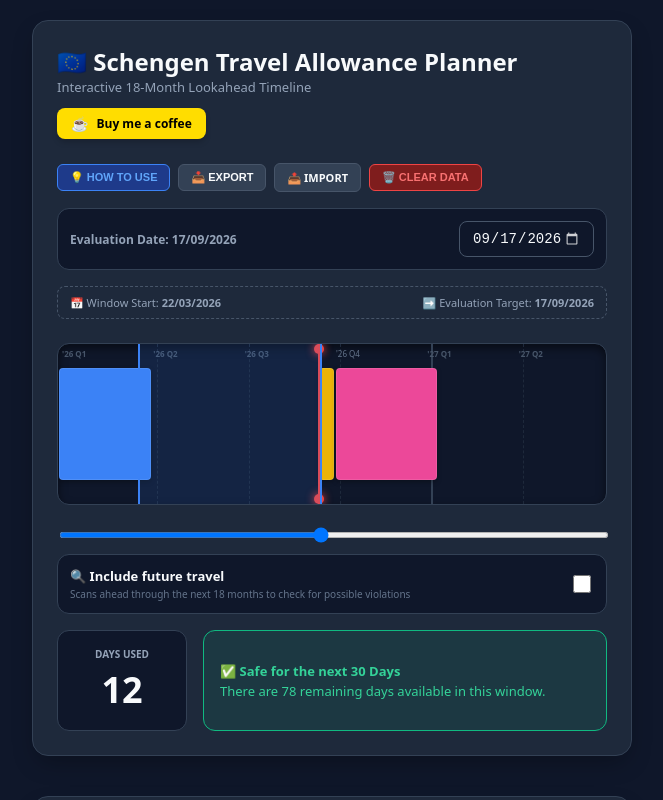
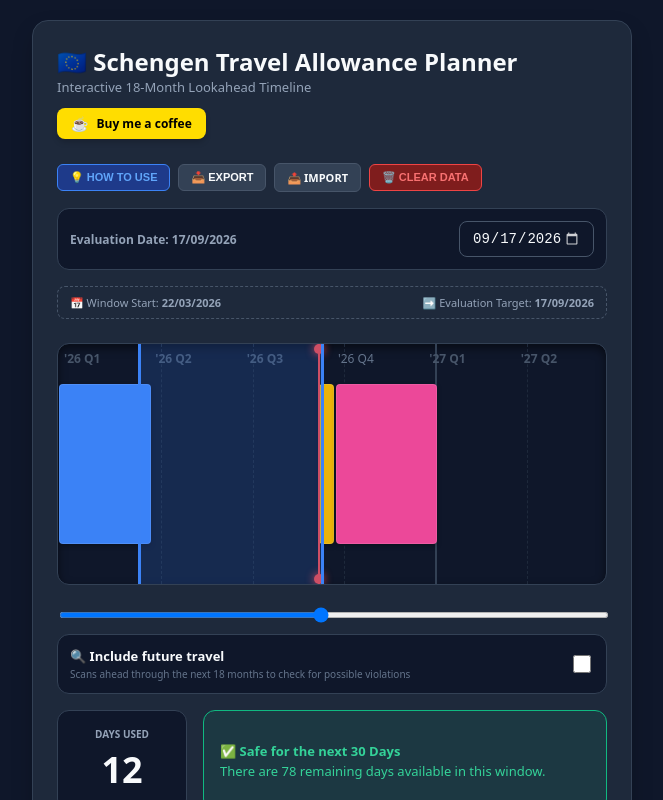
Before and after one commit to Uristamonov/schengen-calculator, a React (Vite) app: page / in a window 1280 px wide. Shown: the top 800 px of the page, without its empty margins (308-971 px from the left). Built offline with nearby package versions, Linux system fonts and the light colour scheme.

Commit message:
Update GraphicalTimeline.jsx

```diff
--- a/src/components/GraphicalTimeline.jsx
+++ b/src/components/GraphicalTimeline.jsx
@@ -2,18 +2,8 @@ import React, { useRef, useState, useEffect } from 'react';
 import { formatDisplayDate } from '../utils/dateHelpers';
 
 export default function GraphicalTimeline({
-  timelineStart,
-  timelineEnd,
-  totalTimelineDays,
-  sliderValue,
-  handleSliderChange,
-  windowLeft,
-  windowWidth,
-  processedTrips,
-  evalMarkerLeft,
-  targetEvalDate,
-  windowStart,
-  evalDate
+  timelineStart, timelineEnd, totalTimelineDays, sliderValue, handleSliderChange,
+  windowLeft, windowWidth, processedTrips, evalMarkerLeft, targetEvalDate, windowStart, evalDate
 }) {
   const trackRef = useRef(null);
   const [isDragging, setIsOngoingDrag] = useState(false);
@@ -21,45 +11,26 @@ export default function GraphicalTimeline({
   const [dragStartPercent, setDragStartPercent] = useState(0);
 
   const handleWindowMouseDown = (e) => {
-    e.preventDefault();
-    if (!trackRef.current) return;
-
-    setIsOngoingDrag(true);
-    setDragStartDays(sliderValue);
-
+    e.preventDefault(); if (!trackRef.current) return;
+    setIsOngoingDrag(true); setDragStartDays(sliderValue);
     const trackRect = trackRef.current.getBoundingClientRect();
     const clickX = e.clientX - trackRect.left;
-    const clickPercent = (clickX / trackRect.width) * 100;
-    setDragStartPercent(clickPercent);
+    setDragStartPercent((clickX / trackRect.width) * 100);
   };
 
   useEffect(() => {
     const handleMouseGlobalMove = (e) => {
       if (!isDragging || !trackRef.current) return;
-
       const trackRect = trackRef.current.getBoundingClientRect();
-      const currentX = e.clientX - trackRect.left;
-      const currentPercent = (currentX / trackRect.width) * 100;
-
-      const pctDelta = currentPercent - dragStartPercent;
-      const daysDelta = Math.round((pctDelta / 100) * totalTimelineDays);
-
-      let targetDays = dragStartDays + daysDelta;
-      if (targetDays < 0) targetDays = 0;
-      if (targetDays > totalTimelineDays) targetDays = totalTimelineDays;
-
-      handleSliderChange(targetDays);
+      const currentPercent = ((e.clientX - trackRect.left) / trackRect.width) * 100;
+      const daysDelta = Math.round(((currentPercent - dragStartPercent) / 100) * totalTimelineDays);
+      handleSliderChange(Math.max(0, Math.min(totalTimelineDays, dragStartDays + daysDelta)));
     };
-
-    const handleMouseGlobalUp = () => {
-      if (isDragging) setIsOngoingDrag(false);
-    };
-
+    const handleMouseGlobalUp = () => { if (isDragging) setIsOngoingDrag(false); };
     if (isDragging) {
       window.addEventListener('mousemove', handleMouseGlobalMove);
       window.addEventListener('mouseup', handleMouseGlobalUp);
     }
-
     return () => {
       window.removeEventListener('mousemove', handleMouseGlobalMove);
       window.removeEventListener('mouseup', handleMouseGlobalUp);
@@ -69,47 +40,40 @@ export default function GraphicalTimeline({
   return (
     <>
       <div style={{ padding: '8px 12px', background: '#1e293b', borderRadius: '8px', border: '1px dashed #475569', fontSize: '11px', color: '#94a3b8', marginBottom: '14px', display: 'flex', justifyContent: 'space-between' }}>
-        {/* FIXED DATE FORMATTING CHECKPOINT PASS */}
         <span>📅 Window Start: <strong>{formatDisplayDate(windowStart.toISOString().split('T')[0])}</strong></span>
         <span>➡️ Evaluation Target: <strong>{formatDisplayDate(evalDate)}</strong></span>
       </div>
 
-      <div
-        ref={trackRef}
-        style={{ position: 'relative', height: '160px', background: '#0f172a', borderRadius: '12px', border: '1px solid #334155', margin: '24px 0 16px 0', overflow: 'hidden', boxShadow: 'inset 0 4px 10px rgba(0,0,0,0.5)' }}
-      >
-        <div style={{ position: 'absolute', left: '0%', width: '16.66%', borderRight: '1px dashed #1e293b', top: 0, bottom: 0, padding: '4px', fontSize: '8px', color: '#475569', fontWeight: 'bold' }}>'26 Q1</div>
-        <div style={{ position: 'absolute', left: '16.66%', width: '16.66%', borderRight: '1px dashed #1e293b', top: 0, bottom: 0, padding: '4px', fontSize: '8px', color: '#475569', fontWeight: 'bold' }}>'26 Q2</div>
-        <div style={{ position: 'absolute', left: '33.33%', width: '16.66%', borderRight: '1px dashed #1e293b', top: 0, bottom: 0, padding: '4px', fontSize: '8px', color: '#475569', fontWeight: 'bold' }}>'26 Q3</div>
-        <div style={{ position: 'absolute', left: '50%', width: '16.66%', borderRight: '2px solid #334155', top: 0, bottom: 0, padding: '4px', fontSize: '8px', color: '#64748b', fontWeight: 'black' }}>'26 Q4</div>
-        <div style={{ position: 'absolute', left: '66.66%', width: '16.66%', borderRight: '1px dashed #1e293b', top: 0, bottom: 0, padding: '4px', fontSize: '8px', color: '#475569', fontWeight: 'bold' }}>'27 Q1</div>
-        <div style={{ position: 'absolute', left: '83.33%', width: '16.66%', top: 0, bottom: 0, padding: '4px', fontSize: '8px', color: '#475569', fontWeight: 'bold' }}>'27 Q2</div>
+      {/* 🚀 EXPANDED CANVAS BOX DEPTH HEIGHT BY 50% */}
+      <div ref={trackRef} style={{ position: 'relative', height: '240px', background: '#0f172a', borderRadius: '12px', border: '1px solid #334155', margin: '24px 0 16px 0', overflow: 'hidden', boxShadow: 'inset 0 4px 10px rgba(0,0,0,0.5)' }}>
 
+        {/* 🎛️ QUARTER LABELS SCALED BY 50% FROM 8px TO 12px */}
+        <div style={{ position: 'absolute', left: '0%', width: '16.66%', borderRight: '1px dashed #1e293b', top: 0, bottom: 0, padding: '6px', fontSize: '12px', color: '#475569', fontWeight: 'bold' }}>'26 Q1</div>
+        <div style={{ position: 'absolute', left: '16.66%', width: '16.66%', borderRight: '1px dashed #1e293b', top: 0, bottom: 0, padding: '6px', fontSize: '12px', color: '#475569', fontWeight: 'bold' }}>'26 Q2</div>
+        <div style={{ position: 'absolute', left: '33.33%', width: '16.66%', borderRight: '1px dashed #1e293b', top: 0, bottom: 0, padding: '6px', fontSize: '12px', color: '#475569', fontWeight: 'bold' }}>'26 Q3</div>
+        <div style={{ position: 'absolute', left: '50%', width: '16.66%', borderRight: '2px solid #334155', top: 0, bottom: 0, padding: '6px', fontSize: '12px', color: '#64748b', fontWeight: 'black' }}>'26 Q4</div>
+        <div style={{ position: 'absolute', left: '66.66%', width: '16.66%', borderRight: '1px dashed #1e293b', top: 0, bottom: 0, padding: '6px', fontSize: '12px', color: '#475569', fontWeight: 'bold' }}>'27 Q1</div>
+        <div style={{ position: 'absolute', left: '83.33%', width: '16.66%', top: 0, bottom: 0, padding: '6px', fontSize: '12px', color: '#475569', fontWeight: 'bold' }}>'27 Q2</div>
+
+        {/* 🎛️ BLUE DRAGGABLE LOOKBACK WINDOW HANDLE SCALED UP BY 50% */}
         <div
           onMouseDown={handleWindowMouseDown}
           style={{
             position: 'absolute', left: `${windowLeft}%`, width: `${windowWidth}%`, top: 0, bottom: 0,
-            background: isDragging ? 'rgba(59,130,246,0.22)' : 'rgba(59,130,246,0.12)',
-            borderLeft: '2px solid #3b82f6', borderRight: '2px solid #3b82f6', zIndex: 4,
+            background: isDragging ? 'rgba(59,130,246,0.30)' : 'rgba(59,130,246,0.18)',
+            borderLeft: '3px solid #3b82f6', borderRight: '3px solid #3b82f6', zIndex: 4,
             cursor: isDragging ? 'grabbing' : 'grab', transition: 'background-color 0.15s ease'
           }}
           title="Drag left or right to slide the lookback window timeline"
         />
 
-        {processedTrips.map((trip) => {
-          // DYNAMIC HOVER LABEL ASSEMBLER NODE
-          const tooltipString = trip.comments
-            ? `${trip.country} (${trip.comments}): ${trip.duration} days`
-            : `${trip.country}: ${trip.duration} days`;
-
-          return (
-            <div
-              key={trip.idx}
-              style={{ position: 'absolute', left: `${trip.left}%`, width: `${trip.width}%`, top: '24px', bottom: '24px', backgroundColor: trip.color || '#3b82f6', borderRadius: '4px', minWidth: '4px', zIndex: 2, boxShadow: '0 2px 5px rgba(0,0,0,0.3)', border: '1px solid rgba(255,255,255,0.1)' }}
-              title={tooltipString}
-            />
-          );
-        })}
+        {processedTrips.map((trip) => (
+          <div
+            key={trip.idx}
+            style={{ position: 'absolute', left: `${trip.left}%`, width: `${trip.width}%`, top: '40px', bottom: '40px', backgroundColor: trip.color || '#3b82f6', borderRadius: '4px', minWidth: '4px', zIndex: 2, boxShadow: '0 2px 5px rgba(0,0,0,0.3)', border: '1px solid rgba(255,255,255,0.1)' }}
+            title={trip.comments ? `${trip.country} (${trip.comments}): ${trip.duration} days` : `${trip.country}: ${trip.duration} days`}
+          />
+        ))}
 
         <div style={{ position: 'absolute', left: `${evalMarkerLeft}%`, width: '2px', top: 0, bottom: 0, backgroundColor: '#ef4444', zIndex: 3 }}>
           <div style={{ position: 'absolute', top: 0, left: '-4px', width: '10px', height: '10px', borderRadius: '50%', backgroundColor: '#ef4444', boxShadow: '0 0 8px #ef4444' }} />
```
